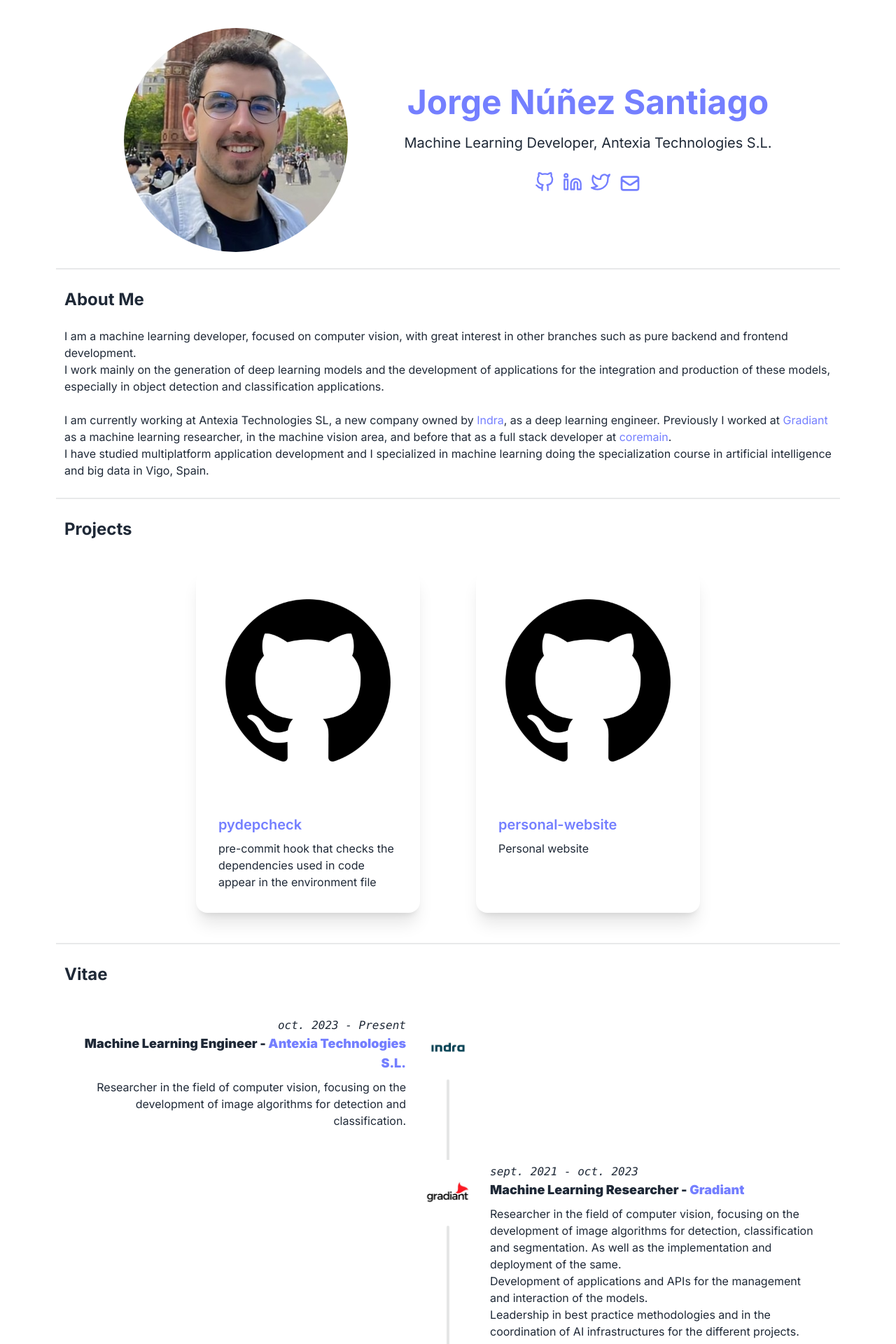
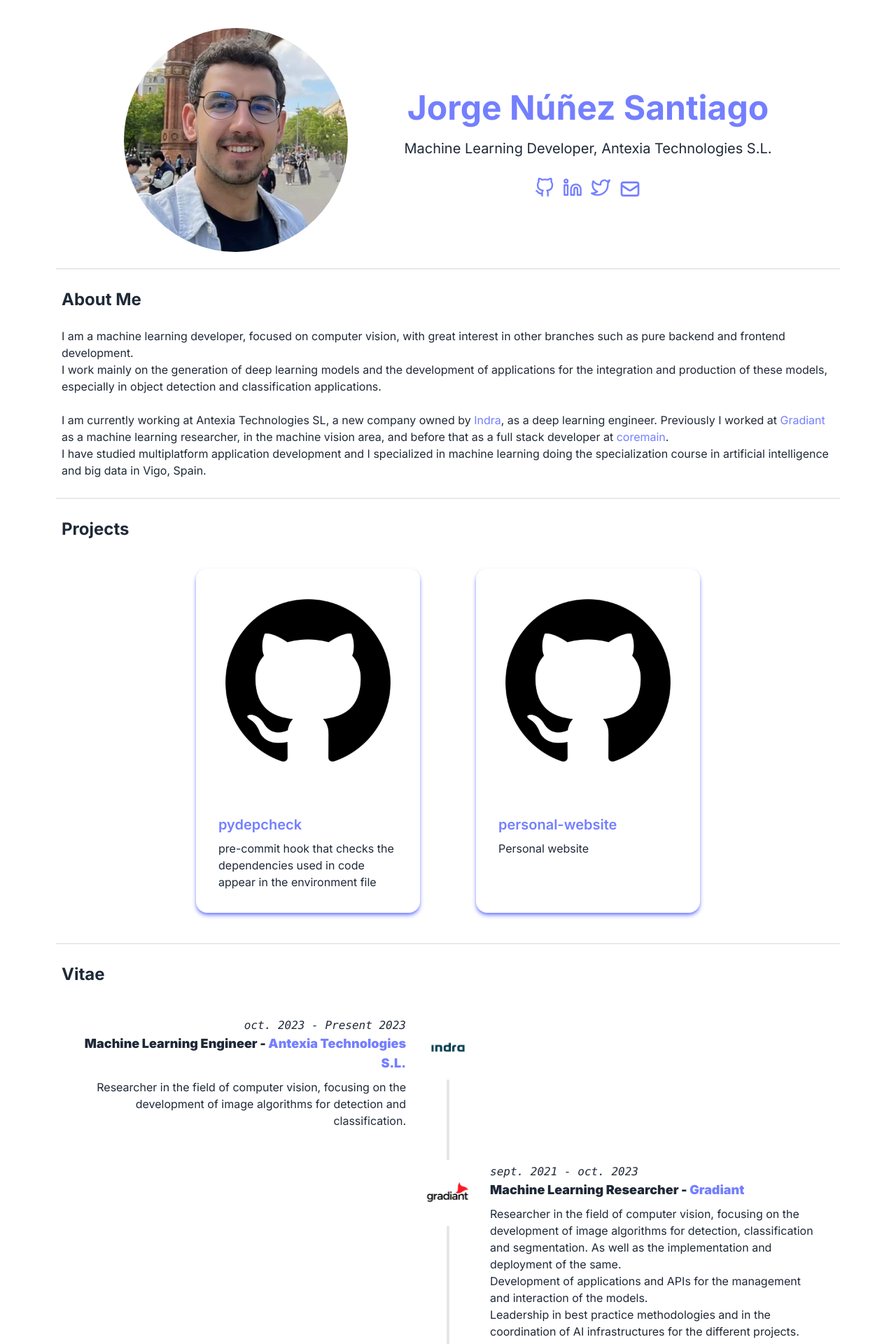
Before and after one commit to jorgenusan/personal-portfolio, a Next.js app: page / in a window 1280 px wide. Shown: the top 1920 px of the page at 70% size. Built offline with nearby package versions, Linux system fonts and the light colour scheme.

Commit message:
Update styles and metadata

```diff
--- a/src/app/layout.tsx
+++ b/src/app/layout.tsx
@@ -5,8 +5,8 @@ import "./globals.css";
 const inter = Inter({ subsets: ["latin"] });
 
 export const metadata: Metadata = {
-  title: "Create Next App",
-  description: "Generated by create next app",
+  title: "Jorge Núñez Santiago",
+  description: "Portfolio of Jorge Núñez Santiago",
 };
 
 export default function RootLayout({
--- a/src/components/About.tsx
+++ b/src/components/About.tsx
@@ -1,6 +1,6 @@
 export default function About() {
     return (
-        <div className="w-full mt-1 mb-1 pl-3 pr-3">
+        <div className="w-full mt-1 mb-1 pl-8 pr-8 lg:pl-2 lg:pr-2 md:pl-2 md:pr-2">
             <h1 className="text-2xl font-bold">About Me</h1>
             <br />
             <p>
--- a/src/components/Projets.tsx
+++ b/src/components/Projets.tsx
@@ -2,12 +2,12 @@ import projectsData from "@/data/ProjectsData";
 
 export default function Projets() {
     return (
-        <div className="flex flex-col w-full mt-1 mb-1 pl-3 pr-3">
+        <div className="flex flex-col w-full mt-1 mb-1 pl-8 pr-8 lg:pl-2 lg:pr-2 md:pl-2 md:pr-2">
             <h1 className="text-2xl font-bold mb-4 text-left">Projects</h1>
             <br />
             <div className="flex flex-wrap justify-center lg:space-x-20 md:space-x-10">
                 {Object.keys(projectsData).map((projectKey) => (
-                    <a key={projectKey} className="card w-80 lg:w-90 bg-base-100 shadow-xl flex mb-4" href={projectsData[projectKey].link} target="_blank" rel="noopener noreferrer">
+                    <a key={projectKey} className="card w-80 lg:w-90 bg-base-100 shadow-custom-blue shadow-md flex mb-4" href={projectsData[projectKey].link} target="_blank" rel="noopener noreferrer">
                         <figure>
                             <img
                                 src={projectsData[projectKey].image}
--- a/src/components/Title.tsx
+++ b/src/components/Title.tsx
@@ -5,20 +5,19 @@ export default function Title() {
     const profile = meData["Jorge"];
 
     return (
-        <div className="w-full flex flex-wrap lg:flex-row justify-center items-center">
-            <div className="avatar border border-hidden flex flex-col lg:flex-row">
-                <div className="w-24 lg:w-80 md:w-60 rounded-full">
+        <div className="w-full flex flex-wrap lg:flex-row justify-center items-center pl-4 pr-4">
+            <div className="avatar flex flex-col">
+                <div className="w-40 lg:w-80 md:w-60 rounded-full">
                     <img src={profile.image} alt={profile.name} />
                 </div>
             </div>
-            <div className="flex flex-col text-center justify-center md:ml-10 sm:ml-4 lg:ml-20 mt-4 lg:mt-0">
-                <h1 className="lg:text-5xl md:text-4xl sm:text-2xl lg:mb-5 font-bold text-custom-blue">{profile.name}</h1>
+            <div className="flex flex-col text-center md:pl-10 sm:pl-4 lg:pl-20 md:pt-4 mt-4 lg:mt-0">
+                <h1 className="lg:text-5xl md:text-4xl text-2xl lg:mb-5 font-bold text-custom-blue">{profile.name}</h1>
                 <h2 className="lg:text-xl lg:mb-2">{profile.jobTitle}, {profile.company}</h2>
-                <div className="flex justify-center mt-5">
+                <div className="flex flex-row justify-center mt-5">
                     <SocialMediaLinks />
                 </div>
             </div>
-
         </div>
     )
 }
--- a/src/components/Vitae.tsx
+++ b/src/components/Vitae.tsx
@@ -2,7 +2,7 @@ import companiesData from "@/data/CompaniesData";
 
 export default function Vitae() {
     return (
-        <div className="flex flex-col w-full mt-1 mb-1 pl-3 pr-3">
+        <div className="flex flex-col w-full mt-1 mb-1 pl-8 pr-8 lg:pl-2 lg:pr-2 md:pl-2 md:pr-2">
             <h1 className="text-2xl font-bold mb-4 text-left">Vitae</h1>
             <br />
             <ul className="timeline timeline-snap-icon max-md:timeline-compact timeline-vertical">
@@ -10,7 +10,7 @@ export default function Vitae() {
                     <li key={company}>
                         <div className="timeline-middle">
                             <div className="avatar">
-                            <div className="w-20 rounded-full bg-cover bg-center bg-no-repeat bg-white" style={{ backgroundImage: `url(${companiesData[company].image})`, backgroundSize: '90%' }} />
+                                <div className="w-20 rounded-full bg-cover bg-center bg-no-repeat bg-white" style={{ backgroundImage: `url(${companiesData[company].image})`, backgroundSize: '90%' }} />
                             </div>
                         </div>
                         <div
@@ -21,7 +21,7 @@ export default function Vitae() {
                             } pl-4 pr-4 pb-10`}
                         >
                             <time className="font-mono italic">
-                                {companiesData[company].time}
+                                {companiesData[company].start_date["month"]} {companiesData[company].start_date["year"]} - {companiesData[company].end_date["month"]} {companiesData[company].end_date["year"]}
                             </time>
                             <div className="text-lg font-black">
                                 {companiesData[company].title} -{" "}
--- a/src/data/CompaniesData.ts
+++ b/src/data/CompaniesData.ts
@@ -1,6 +1,7 @@
 type CompaniesData = {
     [key: string]: {
-        time: string;
+        start_date: MonthYear;
+        end_date: MonthYear;
         title: string;
         description: string;
         location: string;
@@ -9,9 +10,15 @@ type CompaniesData = {
     };
 };
 
+interface MonthYear {
+    month: string ;
+    year: number;
+}
+
 const companiesData: CompaniesData = {
     "Antexia Technologies S.L.": {
-        time: "oct. 2023 - Present",
+        start_date: {month: "oct.", year: 2023},
+        end_date: {month: "Present", year: 2023},
         title: "Machine Learning Engineer",
         description: "Researcher in the field of computer vision, focusing on the development of image algorithms for detection and classification.",
         location: "Vigo, Spain",
@@ -19,7 +26,8 @@ const companiesData: CompaniesData = {
         website: "https://www.indracompany.com/"
     },
     "Gradiant": {
-        time: "sept. 2021 - oct. 2023",
+        start_date: {month: "sept.", year: 2021},
+        end_date: {month: "oct.", year: 2023},
         title: "Machine Learning Researcher",
         description: "Researcher in the field of computer vision, focusing on the development of image algorithms for detection, classification and segmentation. As well as the implementation and deployment of the same.<br/> Development of applications and APIs for the management and interaction of the models.<br/> Leadership in best practice methodologies and in the coordination of AI infrastructures for the different projects.",
         location: "Vigo, Spain",
@@ -27,7 +35,8 @@ const companiesData: CompaniesData = {
         website: "https://www.gradiant.org/"
     },
     "Coremain": {
-        time: "apr. 2021 - aug. 2021",
+        start_date: {month: "apr.", year: 2021},
+        end_date: {month: "aug.", year: 2021},
         title: "Full Stack Developer",
         description: "Development of web applications with Angular and Typescript and APIs in .NET for the management of data and the automation of processes.",
         location: "Santiago de Compostela, Spain",
--- a/src/pages/SocialMediaLinks.tsx
+++ b/src/pages/SocialMediaLinks.tsx
@@ -1,10 +1,10 @@
 export default function SocialMediaLinks() {
     return (
         <>
-            <a href="https://github.com/jorgenusan" target="_blank" rel="noopener noreferrer"><svg className="h-7 w-7 text-custom-blue"  viewBox="0 0 24 24"  fill="none"  stroke="currentColor"  strokeWidth="2"  strokeLinecap="round"  strokeLinejoin="round">  <path d="M9 19c-5 1.5-5-2.5-7-3m14 6v-3.87a3.37 3.37 0 0 0-.94-2.61c3.14-.35 6.44-1.54 6.44-7A5.44 5.44 0 0 0 20 4.77 5.07 5.07 0 0 0 19.91 1S18.73.65 16 2.48a13.38 13.38 0 0 0-7 0C6.27.65 5.09 1 5.09 1A5.07 5.07 0 0 0 5 4.77a5.44 5.44 0 0 0-1.5 3.78c0 5.42 3.3 6.61 6.44 7A3.37 3.37 0 0 0 9 18.13V22" /></svg></a>
-            <a href="https://linkedin.com/in/jorgenusan" target="_blank" rel="noopener noreferrer"><svg className="h-7 w-7 text-custom-blue ml-3"  viewBox="0 0 24 24"  fill="none"  stroke="currentColor"  strokeWidth="2"  strokeLinecap="round"  strokeLinejoin="round">  <path d="M16 8a6 6 0 0 1 6 6v7h-4v-7a2 2 0 0 0-2-2 2 2 0 0 0-2 2v7h-4v-7a6 6 0 0 1 6-6z" />  <rect x="2" y="9" width="4" height="12" />  <circle cx="4" cy="4" r="2" /></svg></a>
-            <a href="https://twitter.com/Jorge_nusan" target="_blank" rel="noopener noreferrer"><svg className="h-7 w-7 text-custom-blue ml-3"  viewBox="0 0 24 24"  fill="none"  stroke="currentColor"  strokeWidth="2"  strokeLinecap="round"  strokeLinejoin="round">  <path d="M23 3a10.9 10.9 0 0 1-3.14 1.53 4.48 4.48 0 0 0-7.86 3v1A10.66 10.66 0 0 1 3 4s-4 9 5 13a11.64 11.64 0 0 1-7 2c9 5 20 0 20-11.5a4.5 4.5 0 0 0-.08-.83A7.72 7.72 0 0 0 23 3z" /></svg></a>
-            <a href="mailto:jorge.nusan@gmail.com" target="_blank" rel="noopener noreferrer"><svg className="h-8 w-8 text-custom-blue ml-3"  fill="none" viewBox="0 0 24 24" stroke="currentColor"><path strokeLinecap="round" strokeLinejoin="round" strokeWidth="2" d="M3 8l7.89 5.26a2 2 0 002.22 0L21 8M5 19h14a2 2 0 002-2V7a2 2 0 00-2-2H5a2 2 0 00-2 2v10a2 2 0 002 2z"/></svg></a>
+            <a href="https://github.com/jorgenusan" target="_blank" rel="noopener noreferrer"><svg className="lg:w-7 lg:h-7 md:h-7 md:w-7 h-6 w-6 text-custom-blue"  viewBox="0 0 24 24"  fill="none"  stroke="currentColor"  strokeWidth="2"  strokeLinecap="round"  strokeLinejoin="round">  <path d="M9 19c-5 1.5-5-2.5-7-3m14 6v-3.87a3.37 3.37 0 0 0-.94-2.61c3.14-.35 6.44-1.54 6.44-7A5.44 5.44 0 0 0 20 4.77 5.07 5.07 0 0 0 19.91 1S18.73.65 16 2.48a13.38 13.38 0 0 0-7 0C6.27.65 5.09 1 5.09 1A5.07 5.07 0 0 0 5 4.77a5.44 5.44 0 0 0-1.5 3.78c0 5.42 3.3 6.61 6.44 7A3.37 3.37 0 0 0 9 18.13V22" /></svg></a>
+            <a href="https://linkedin.com/in/jorgenusan" target="_blank" rel="noopener noreferrer"><svg className="lg:w-7 lg:h-7 md:h-7 md:w-7 h-6 w-6 text-custom-blue ml-3"  viewBox="0 0 24 24"  fill="none"  stroke="currentColor"  strokeWidth="2"  strokeLinecap="round"  strokeLinejoin="round">  <path d="M16 8a6 6 0 0 1 6 6v7h-4v-7a2 2 0 0 0-2-2 2 2 0 0 0-2 2v7h-4v-7a6 6 0 0 1 6-6z" />  <rect x="2" y="9" width="4" height="12" />  <circle cx="4" cy="4" r="2" /></svg></a>
+            <a href="https://twitter.com/Jorge_nusan" target="_blank" rel="noopener noreferrer"><svg className="lg:w-7 lg:h-7 md:h-7 md:w-7 h-6 w-6 text-custom-blue ml-3"  viewBox="0 0 24 24"  fill="none"  stroke="currentColor"  strokeWidth="2"  strokeLinecap="round"  strokeLinejoin="round">  <path d="M23 3a10.9 10.9 0 0 1-3.14 1.53 4.48 4.48 0 0 0-7.86 3v1A10.66 10.66 0 0 1 3 4s-4 9 5 13a11.64 11.64 0 0 1-7 2c9 5 20 0 20-11.5a4.5 4.5 0 0 0-.08-.83A7.72 7.72 0 0 0 23 3z" /></svg></a>
+            <a href="mailto:jorge.nusan@gmail.com" target="_blank" rel="noopener noreferrer"><svg className="lg:w-8 lg:h-8 md:h-8 md:w-8 h-6 w-6 text-custom-blue ml-3"  fill="none" viewBox="0 0 24 24" stroke="currentColor"><path strokeLinecap="round" strokeLinejoin="round" strokeWidth="2" d="M3 8l7.89 5.26a2 2 0 002.22 0L21 8M5 19h14a2 2 0 002-2V7a2 2 0 00-2-2H5a2 2 0 00-2 2v10a2 2 0 002 2z"/></svg></a>
       </>
     )
 }
```
